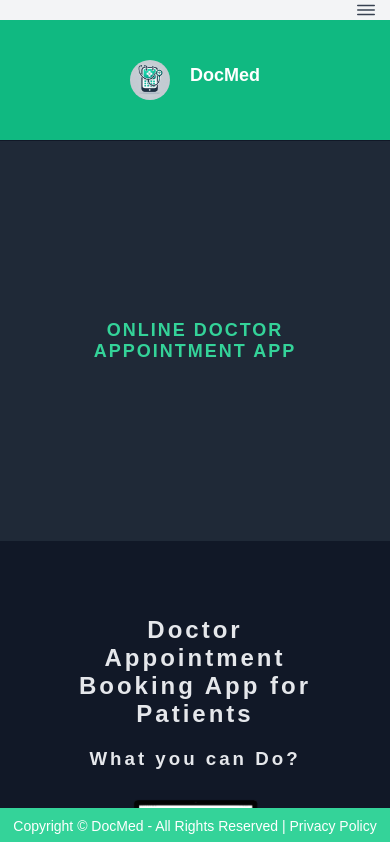
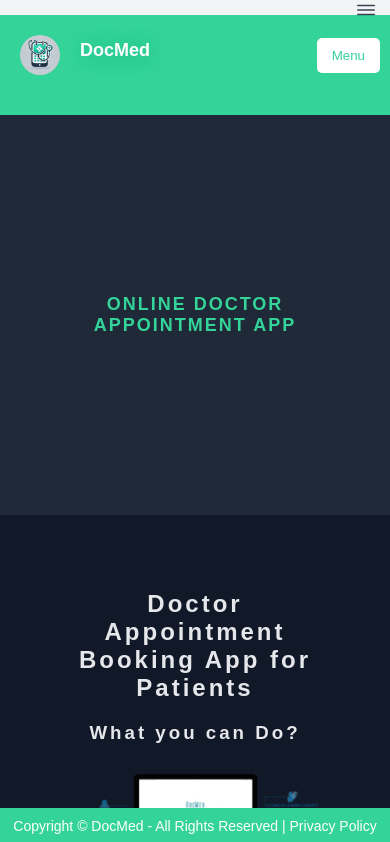
Before and after one commit to ShauryaRahlon/DocMed, a React (Vite) app in the folder Client/: page / in a window 390 px wide. Shown: the top 842 px of the page. Built offline with nearby package versions, Linux system fonts and the light colour scheme.

Commit message:
Making Homepage Responsive

```diff
--- a/Client/src/App.jsx
+++ b/Client/src/App.jsx
@@ -11,6 +11,7 @@
 import Map from "./Pages/Map.jsx";
 import NotFound from "./Components/NotFound.jsx";
 import Pp from "./Components/Pp.jsx";
+import Header from "./Components/Header.jsx";
 function App() {
 
   return (
@@ -25,6 +26,7 @@
           <Route path="/review" element={<Review />} />
           <Route path="/map" element={<Map />} />
           <Route path="/privacy" element={<Pp />} />
+          <Route path="/header" element={<Header />} />
           <Route path="*" element={<NotFound />} />
 
         </Routes>
--- /dev/null
+++ b/Client/src/Components/Header.jsx
@@ -0,0 +1,44 @@
+import React, { useState } from 'react';
+import { Link } from 'react-router-dom';
+import '../Styling/Header.css';
+
+const Header = () => {
+    const [isMenuOpen, setIsMenuOpen] = useState(false);
+
+    const toggleMenu = () => {
+        setIsMenuOpen(!isMenuOpen);
+    };
+
+    return (
+        <div className={`headers ${isMenuOpen ? 'show-menu' : ''}`}>
+            <header className="header1">
+                <div className="header1-container">
+                    <a href="/" className="logo">
+                        <img
+                            src="/public/Logo-icon.webp"
+                            alt="DocPulse Logo"
+                            className="logo-image"
+                        />
+                        <h1 className="logo-text">DocMed</h1>
+                    </a>
+                    <button className="mobile-menu-button" onClick={toggleMenu}>
+                        Menu
+                    </button>
+                    <nav className="header1-nav">
+                        <Link to="/" className="nav-link Home">
+                            Home
+                        </Link>
+                        <Link to="/map" className="nav-link Map">
+                            Locate Hospitals
+                        </Link>
+                        <Link to="/review" className="nav-link Review">
+                            Ask From AI
+                        </Link>
+                    </nav>
+                </div>
+            </header>
+        </div>
+    );
+};
+
+export default Header;
--- a/Client/src/Components/MainHome.jsx
+++ b/Client/src/Components/MainHome.jsx
@@ -5,6 +5,7 @@
 import { Link } from 'react-router-dom';
 import Login from '../Pages/Login.jsx';
 import Signup from '../Pages/Signup.jsx';
+import Header from './Header.jsx';
 
 
 function MainHome() {
@@ -55,32 +56,7 @@
           </div>
         </div >
       </nav >
-
-      {/* Header */}
-      < header className="header" >
-        <div className="header-container">
-          <a href="/" className="logo">
-            <img
-              src="/public/Logo-icon.webp"
-              alt="DocPulse Logo"
-              className="logo-image"
-            />
-            <h1 className="logo-text">DocMed</h1>
-          </a>
-          <nav className="header-nav">
-            <Link to="/" className="nav-link Home">
-              Home
-            </Link>
-            <Link to="/map" className="nav-link Map">
-              Locate Hospitals
-            </Link>
-            <Link to="/review" className="nav-link Review">
-              Ask From AI
-            </Link>
-          </nav>
-        </div>
-      </header >
-
+      <Header />
       {/* Main Section */}
       < main className="main" >
         <div className="main-content">
--- /dev/null
+++ b/Client/src/Styling/Header.css
@@ -0,0 +1,69 @@
+.headers {
+    background-color: #34d399;
+    color: white;
+    height: 100px;
+}
+
+.header1-container {
+    display: flex;
+    justify-content: space-between;
+    align-items: center;
+    padding-left: 10px;
+    margin: 10px;
+    margin-top: -10px;
+}
+
+.header1-nav {
+    /* display: none; */
+    display: flex;
+    /* align-items: center; */
+    gap: 20px;
+    text-decoration: none;
+    color: white;
+}
+
+.mobile-menu-button {
+    display: none;
+}
+
+/* Responsive Styles */
+@media (max-width: 768px) {
+
+    /* Hide the main navigation by default */
+    .header1-nav {
+        display: none;
+    }
+
+    /* Add a button for mobile navigation */
+    .header1-container {
+        justify-content: space-between;
+    }
+
+    .mobile-menu-button {
+        display: block;
+        background-color: #fff;
+        color: #34d399;
+        padding: 10px 15px;
+        border: none;
+        border-radius: 5px;
+        cursor: pointer;
+    }
+
+    /* Show the mobile navigation when the button is clicked */
+    .show-menu .header1-nav {
+        display: flex;
+        flex-direction: column;
+        position: absolute;
+        top: 100px;
+        /* Adjust top position as needed */
+        left: 0;
+        background-color: #34d399;
+        width: 100%;
+        padding: 20px;
+        z-index: 999;
+    }
+
+    .show-menu .header1-nav a {
+        margin-bottom: 15px;
+    }
+}
```
